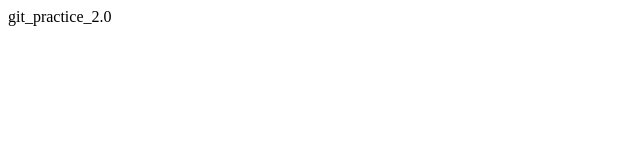
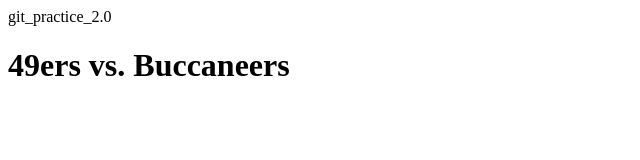
Before and after one commit to Israel721/git_practice_2.0, a plain HTML site: page index.html in a window 1280 px wide. Shown: the whole page, without its empty margins (0-640 px from the left). Drawn offline with Linux system fonts and the light colour scheme.

Commit message:
added header

```diff
--- a/index.html
+++ b/index.html
@@ -2,5 +2,6 @@
 <html>
     <head>git_practice_2.0</head>
     <body>
+        <h1>49ers vs. Buccaneers</h1>
     </body>
 </html>
```
